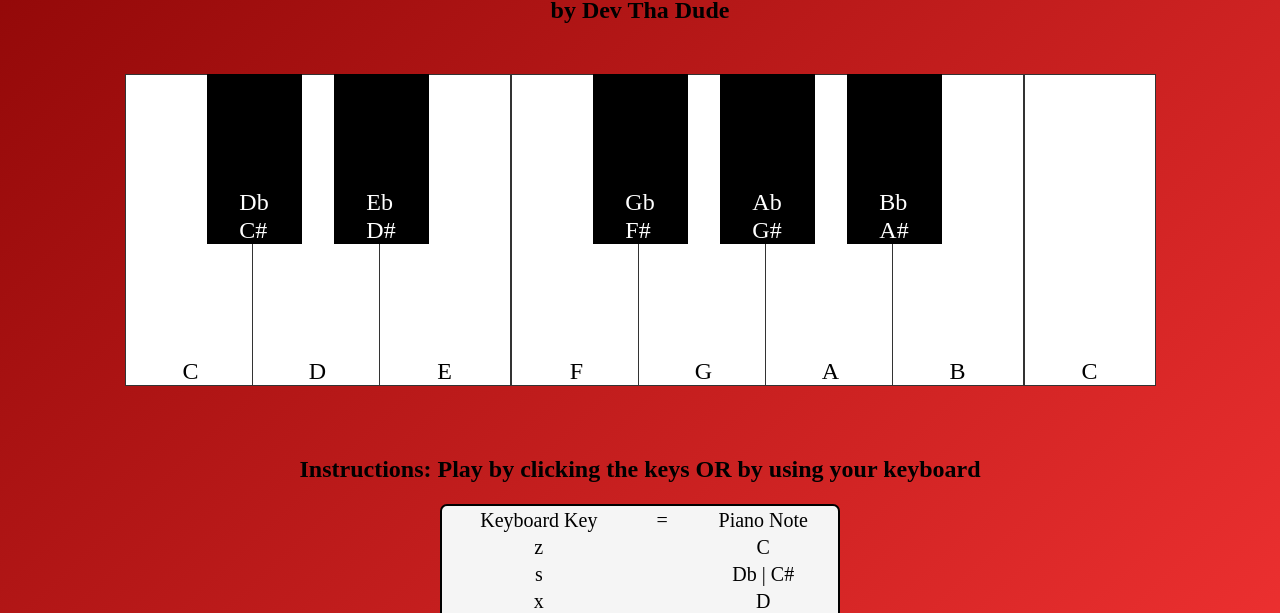
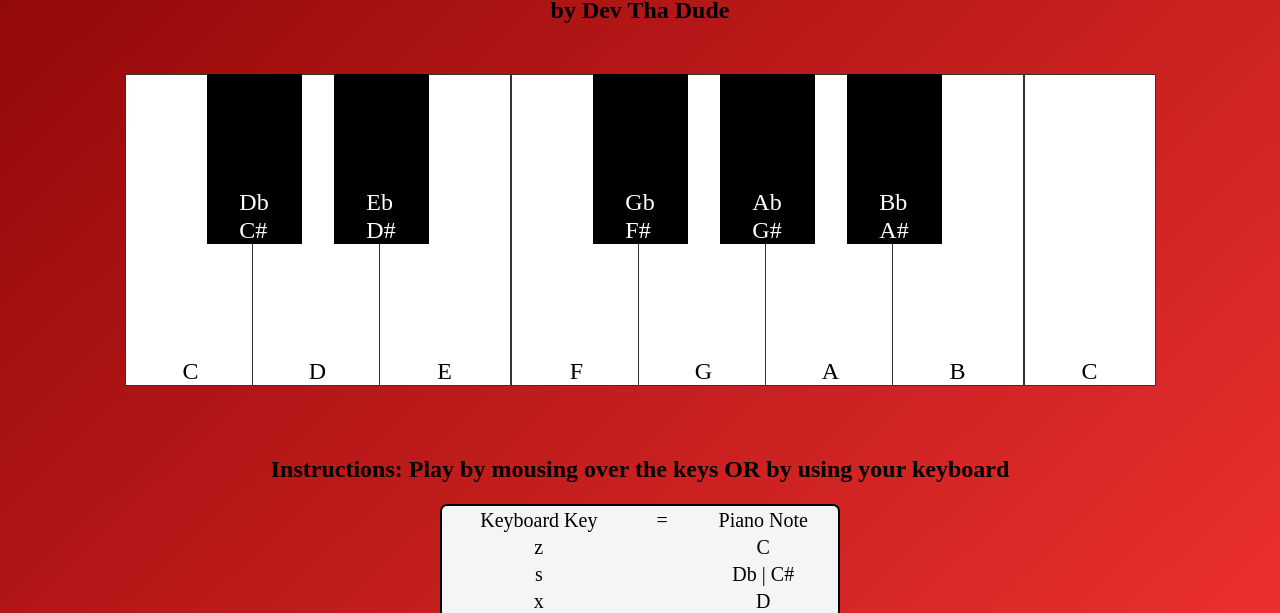
Before and after one commit to dmstrong/big2, a plain HTML site: page index.html in a window 1280 px wide. Shown: the part 187-800 px from the top of the page. Drawn offline with Linux system fonts and the light colour scheme.

Commit message:
Updated instructions

```diff
--- a/index.html
+++ b/index.html
@@ -31,7 +31,7 @@
     </div>
     <div class="instructions">
     <h2>
-      Instructions: Play by clicking the keys OR by using your keyboard
+      Instructions: Play by mousing over the keys OR by using your keyboard
     </h2>
     </div>
     <div class="instructions-2">
```
